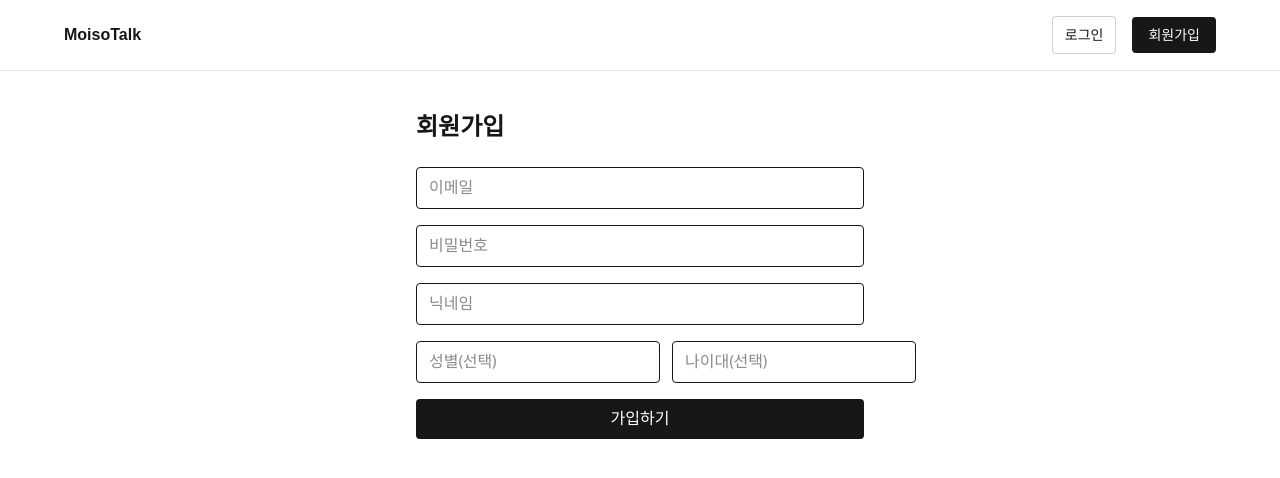
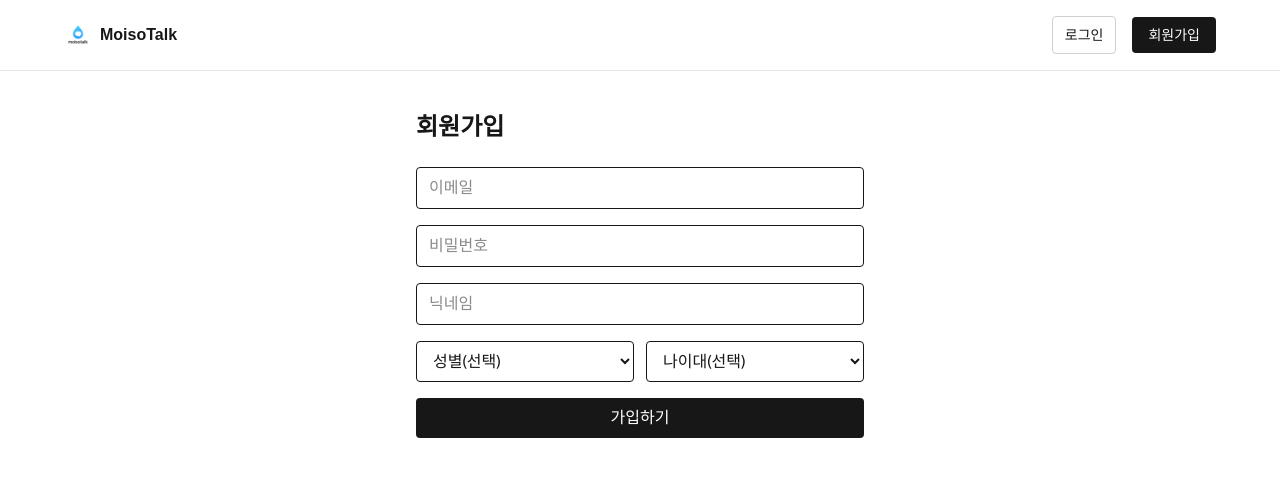
Before and after one commit to wdevelope/moisotalk, a Next.js app: page /signup in a window 1280 px wide. Shown: the top 478 px of the page. Built offline with nearby package versions, Linux system fonts and the light colour scheme; no server answers.

Commit message:
feat(auth/ui): header shows My Page + Logout when logged in; signup gender/age as selects; logo & SEO tweaks\n\n- Add client LogoutButton and wire in layout\n- Replace gender/age inputs with select dropdowns\n- Use /public/logo.png in header and hero\n- Improve metadata title/description

```diff
--- a/src/app/layout.tsx
+++ b/src/app/layout.tsx
@@ -1,7 +1,9 @@
 import type { Metadata } from "next";
 import { Geist, Geist_Mono } from "next/font/google";
 import Link from "next/link";
+import Image from "next/image";
 import { getServerClient } from "@/lib/server/supabase";
+import LogoutButton from "@/components/LogoutButton";
 import "./globals.css";
 
 const geistSans = Geist({
@@ -15,8 +17,9 @@ const geistMono = Geist_Mono({
 });
 
 export const metadata: Metadata = {
-  title: "Create Next App",
-  description: "Generated by create next app",
+  title: "MoisoTalk | 랜덤 영어 채팅",
+  description:
+    "무작위 매칭으로 영어만 사용하는 실시간 채팅 서비스. 한국어 사용 시 -1 포인트, 올-잉글리시 완료 시 +2 보너스!",
 };
 
 export default async function RootLayout({
@@ -31,18 +34,26 @@ export default async function RootLayout({
 
   return (
     <html lang="en">
-      <body className={`${geistSans.variable} ${geistMono.variable} antialiased`}>
+      <body
+        className={`${geistSans.variable} ${geistMono.variable} antialiased`}
+      >
         <header className="px-6 sm:px-10 py-4 border-b border-foreground/10">
           <div className="max-w-6xl mx-auto flex items-center justify-between">
-            <Link href="/" className="font-semibold">MoisoTalk</Link>
+            <Link href="/" className="font-semibold flex items-center gap-2">
+              <Image src="/logo.png" alt="MoisoTalk" width={28} height={28} />
+              <span>MoisoTalk</span>
+            </Link>
             <nav className="flex items-center gap-3 sm:gap-4 text-sm">
               {user ? (
+                <>
                   <Link
                     href="/me"
                     className="px-3 py-2 rounded border border-foreground/20 hover:bg-foreground/10 transition"
                   >
                     마이페이지
                   </Link>
+                  <LogoutButton />
+                </>
               ) : (
                 <>
                   <Link
--- a/src/app/page.tsx
+++ b/src/app/page.tsx
@@ -3,14 +3,21 @@ import Link from "next/link";
 
 export default function Home() {
   return (
-  <div className="font-sans bg-background text-foreground min-h-screen">
-
+    <div className="font-sans bg-background text-foreground min-h-screen">
       <main className="px-6 sm:px-10">
         <section className="max-w-6xl mx-auto py-12 sm:py-20 grid grid-cols-1 md:grid-cols-2 gap-10 items-center">
           <div className="space-y-6">
             <h1 className="text-3xl sm:text-5xl md:text-6xl font-extrabold leading-tight tracking-tight">
               무작위 영어 채팅으로 배우는
-              <span className="block">MoisoTalk</span>
+              <span className="block flex items-center gap-2">
+                <Image
+                  src="/logo.png"
+                  alt="MoisoTalk 로고"
+                  width={40}
+                  height={40}
+                />
+                MoisoTalk
+              </span>
             </h1>
             <p className="text-base sm:text-lg text-foreground/80 leading-relaxed">
               버튼 한 번으로 랜덤 매칭되고, 실시간으로 영어만 사용해 대화해요.
@@ -86,7 +93,7 @@ export default function Home() {
         </section>
       </main>
 
-  <footer className="px-6 sm:px-10 py-10">
+      <footer className="px-6 sm:px-10 py-10">
         <div className="max-w-6xl mx-auto text-sm text-foreground/60">
           © {new Date().getFullYear()} MoisoTalk
         </div>
--- a/src/app/signup/page.tsx
+++ b/src/app/signup/page.tsx
@@ -59,18 +59,28 @@ export default function SignupPage() {
           onChange={(e) => setForm({ ...form, nickname: e.target.value })}
         />
         <div className="flex gap-3">
-          <input
+          <select
             className="flex-1 border rounded px-3 py-2 bg-background"
-            placeholder="성별(선택)"
             value={form.gender}
             onChange={(e) => setForm({ ...form, gender: e.target.value })}
-          />
-          <input
+          >
+            <option value="">성별(선택)</option>
+            <option value="male">남성</option>
+            <option value="female">여성</option>
+            <option value="other">기타/선택안함</option>
+          </select>
+          <select
             className="flex-1 border rounded px-3 py-2 bg-background"
-            placeholder="나이대(선택)"
             value={form.age_group}
             onChange={(e) => setForm({ ...form, age_group: e.target.value })}
-          />
+          >
+            <option value="">나이대(선택)</option>
+            <option value="teens">10대</option>
+            <option value="20s">20대</option>
+            <option value="30s">30대</option>
+            <option value="40s">40대</option>
+            <option value="50s+">50대 이상</option>
+          </select>
         </div>
         <button
           disabled={loading}
--- /dev/null
+++ b/src/components/LogoutButton.tsx
@@ -0,0 +1,27 @@
+"use client";
+import { getBrowserClient } from "@/lib/supabaseClient";
+import { useState } from "react";
+
+export default function LogoutButton() {
+  const supabase = getBrowserClient();
+  const [loading, setLoading] = useState(false);
+  const onLogout = async () => {
+    try {
+      setLoading(true);
+      await supabase.auth.signOut();
+      // Refresh to update server-rendered header
+      window.location.href = "/";
+    } finally {
+      setLoading(false);
+    }
+  };
+  return (
+    <button
+      onClick={onLogout}
+      disabled={loading}
+      className="px-3 py-2 rounded border border-foreground/20 hover:bg-foreground/10 transition disabled:opacity-50"
+    >
+      {loading ? "로그아웃 중..." : "로그아웃"}
+    </button>
+  );
+}
```
Also changed, not shown: src/app/me/page.tsx (+16 -4 lines), 1 other file (tests, documents, lock files or other folders). Lines whose indentation alone changed are shown as unchanged.
